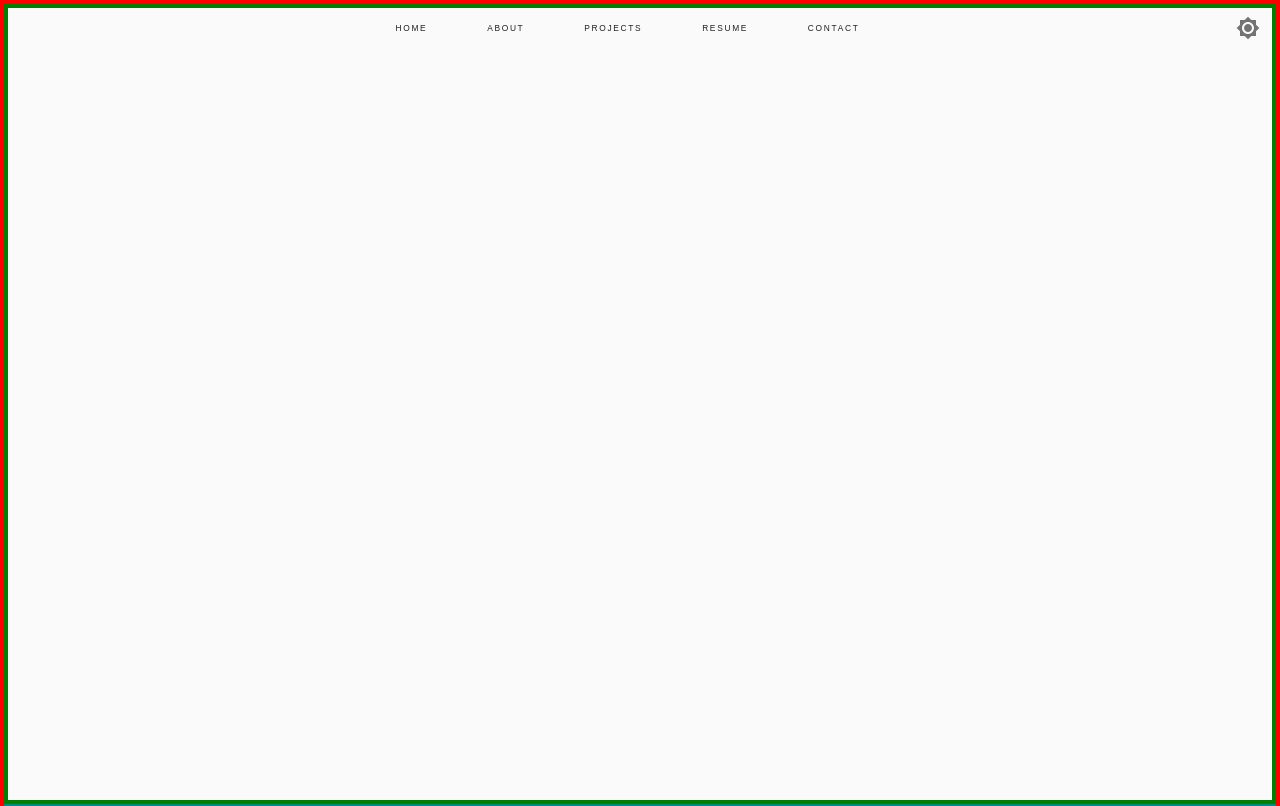
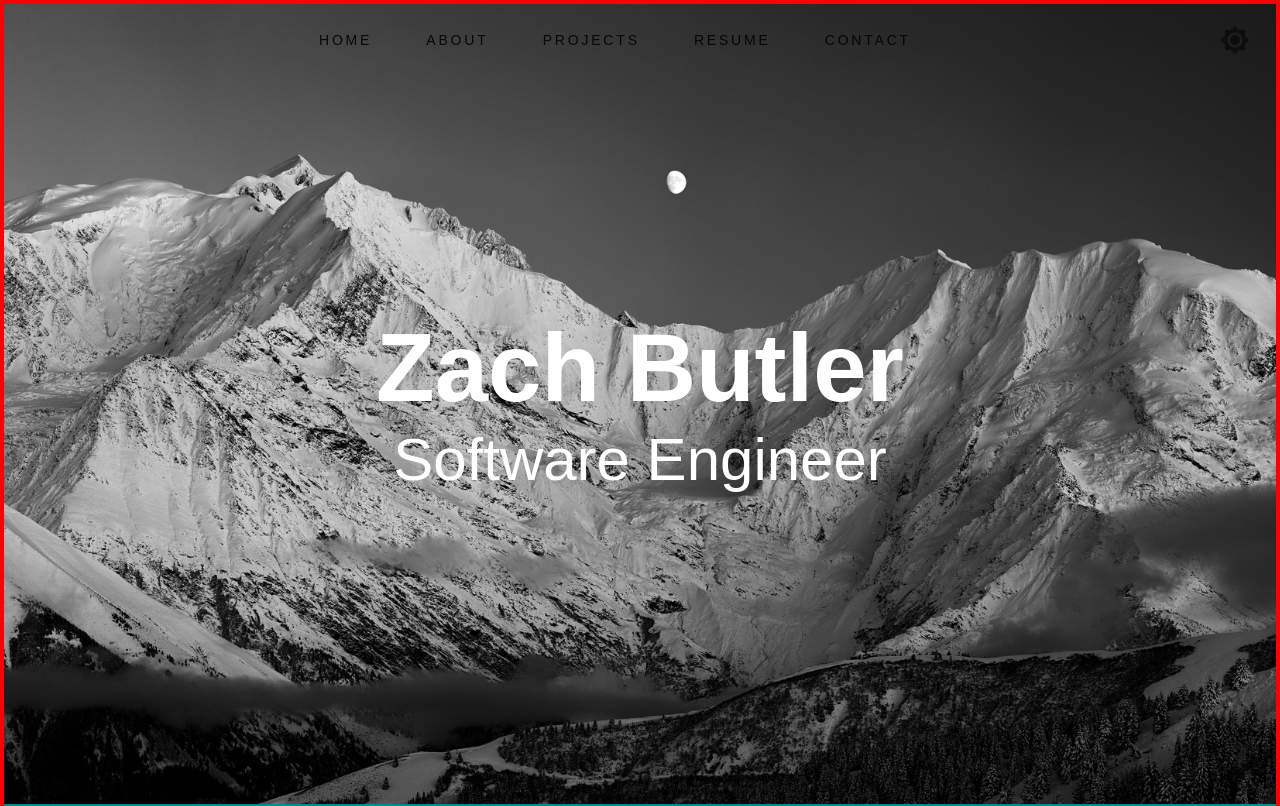
Before and after one commit to zach-ryan-butler/portfolio-site, a React app: page / in a window 1280 px wide. Shown: the top 806 px of the page. Built offline with nearby package versions, Linux system fonts and the light colour scheme; the HTML template or start-up script is replaced by a standard one.

Commit message:
add more stuff

```diff
--- a/src/components/app/App.js
+++ b/src/components/app/App.js
@@ -1,31 +1,35 @@
 import React, { useState } from 'react';
 import { BrowserRouter as Router, Route, Switch } from 'react-router-dom';
-import { createMuiTheme, ThemeProvider } from '@material-ui/core/styles';
+import {
+  createMuiTheme,
+  ThemeProvider,
+  responsiveFontSizes,
+} from '@material-ui/core/styles';
 import CssBaseline from '@material-ui/core/CssBaseline';
 
 import styles from './app.css';
 import Header from '../header/Header';
 import Container from '../container/Container';
 
-const darkTheme = createMuiTheme({
-  palette: {
-    type: 'dark',
-  },
-});
-
-const lightTheme = createMuiTheme({
-  palette: {
-    type: 'light',
-  },
-});
-
 export default function App() {
   const [light, setLight] = useState(true);
+  const palletType = light ? 'light' : 'dark';
+
+  let theme = createMuiTheme({
+    palette: {
+      type: palletType,
+    },
+    typography: {
+      fontFamily: 'sans-serif',
+    },
+  });
+
+  theme = responsiveFontSizes(theme);
 
   return (
     <main className={styles.root}>
       <Router>
-        <ThemeProvider theme={light ? lightTheme : darkTheme}>
+        <ThemeProvider theme={theme}>
           <CssBaseline />
           <Header setLight={setLight} light={light} />
           <Switch>
--- a/src/components/appLink/AppLink.js
+++ b/src/components/appLink/AppLink.js
@@ -2,12 +2,12 @@ import React from 'react';
 import { NavHashLink as RouterLink } from 'react-router-hash-link';
 import { Link } from '@material-ui/core';
 import { makeStyles } from '@material-ui/core/styles';
+import PropTypes from 'prop-types';
 
 const useStyles = makeStyles({
   link: {
     color: 'inherit',
-    fontFamily: 'Arial',
-    fontSize: '.6em',
+    fontSize: '1em',
     letterSpacing: '.2em',
     textTransform: 'uppercase',
     '&:hover': {
@@ -16,7 +16,7 @@ const useStyles = makeStyles({
   },
 });
 
-export default function AppLink({ path, title }) {
+function AppLink({ path, title }) {
   const classes = useStyles();
 
   return (
@@ -32,3 +32,10 @@ export default function AppLink({ path, title }) {
     </Link>
   );
 }
+
+AppLink.propTypes = {
+  path: PropTypes.string,
+  title: PropTypes.string,
+};
+
+export default AppLink;
--- a/src/components/drawer/Drawer.js
+++ b/src/components/drawer/Drawer.js
@@ -2,6 +2,9 @@ import React from 'react';
 import { makeStyles } from '@material-ui/core/styles';
 import { Drawer, List, IconButton } from '@material-ui/core';
 import DehazeIcon from '@material-ui/icons/Dehaze';
+import Brightness7Icon from '@material-ui/icons/Brightness7';
+import Brightness4Icon from '@material-ui/icons/Brightness4';
+import PropTypes from 'prop-types';
 
 import AppLink from '../appLink/AppLink';
 
@@ -12,14 +15,23 @@ const useStyles = makeStyles({
     flexDirection: 'column',
     justifyContent: 'space-around',
     marginLeft: '20px',
+    marginRight: '20px',
+  },
+  icon: {
+    width: '30px',
+    height: '30px',
   },
   iconButton: {
-    width: '25px',
-    height: '25px',
+    width: '50px',
+    height: '50px',
+  },
+  iconContainer: {
+    display: 'flex',
+    justifyContent: 'space-between',
   },
 });
 
-export default function AppDrawer() {
+function AppDrawer({ setLight, light }) {
   const classes = useStyles();
   const [open, setOpen] = React.useState(false);
 
@@ -37,20 +49,40 @@ export default function AppDrawer() {
   return (
     <>
       <IconButton className={classes.iconButton} onClick={toggleDrawer(true)}>
-        <DehazeIcon />
+        <DehazeIcon className={classes.icon} />
       </IconButton>
       <Drawer anchor={'top'} open={open} onClose={toggleDrawer(false)}>
         <List
+          onClick={toggleDrawer(false)}
           className={classes.list}
-          onClick={toggleDrawer(false)}
           onKeyDown={toggleDrawer(false)}
         >
-          <IconButton
-            className={classes.iconButton}
-            onClick={toggleDrawer(false)}
-          >
-            <DehazeIcon />
-          </IconButton>
+          <div className={classes.iconContainer}>
+            <IconButton className={classes.iconButton}>
+              <DehazeIcon className={classes.icon} />
+            </IconButton>
+            {light ? (
+              <IconButton
+                className={classes.iconButton}
+                onClick={event => {
+                  setLight(false);
+                  event.stopPropagation();
+                }}
+              >
+                <Brightness7Icon className={classes.icon} />
+              </IconButton>
+            ) : (
+              <IconButton
+                className={classes.iconButton}
+                onClick={event => {
+                  setLight(true);
+                  event.stopPropagation();
+                }}
+              >
+                <Brightness4Icon className={classes.icon} />
+              </IconButton>
+            )}
+          </div>
           <AppLink path='/#section-home' title='Home' />
           <AppLink path='/about#section-about' title='About' />
           <AppLink path='/projects#section-projects' title='Projects' />
@@ -61,3 +93,10 @@ export default function AppDrawer() {
     </>
   );
 }
+
+AppDrawer.propTypes = {
+  setLight: PropTypes.func,
+  light: PropTypes.bool,
+};
+
+export default AppDrawer;
--- a/src/components/header/Header.js
+++ b/src/components/header/Header.js
@@ -5,21 +5,23 @@ import Brightness7Icon from '@material-ui/icons/Brightness7';
 import Brightness4Icon from '@material-ui/icons/Brightness4';
 import AppDrawer from '../drawer/Drawer';
 import useMediaQuery from '@material-ui/core/useMediaQuery';
+import PropTypes from 'prop-types';
 
 import AppLink from '../appLink/AppLink';
 
 const useStyles = makeStyles(theme => ({
   root: {
-    [theme.breakpoints.up('sm')]: {
+    [theme.breakpoints.up('md')]: {
       flexDirection: 'row',
       justifyContent: 'space-between',
       alignItems: 'center',
       boxShadow: 'none',
       paddingLeft: '20px',
       paddingRight: '20px',
-      height: '56px',
+      height: '10%',
     },
-    [theme.breakpoints.down('sm')]: {
+    [theme.breakpoints.down('md')]: {
+      height: '10%',
       boxShadow: 'none',
       paddingLeft: '20px',
     },
@@ -27,32 +29,26 @@ const useStyles = makeStyles(theme => ({
   drawerContainer: {
     display: 'flex',
     alignItems: 'center',
-    height: '56px',
+    height: '100%',
   },
   toolbar: {
-    width: '40vw',
+    width: '50vw',
     justifyContent: 'space-between',
   },
-  link: {
-    color: 'default',
-    fontFamily: 'Arial',
-    fontSize: '.6em',
-    letterSpacing: '.2em',
-    textTransform: 'uppercase',
-    '&:hover': {
-      textDecoration: 'none',
-    },
+  icon: {
+    width: '30px',
+    height: '30px',
   },
   iconButton: {
-    width: '25px',
-    height: '25px',
+    width: '50px',
+    height: '50px',
   },
 }));
 
-export default function Header({ setLight, light }) {
+function Header({ setLight, light }) {
   const classes = useStyles();
   const theme = useTheme();
-  const showSmUp = useMediaQuery(theme.breakpoints.up('sm'));
+  const showMdUp = useMediaQuery(theme.breakpoints.up('md'));
 
   const [isTransparent, setTransparent] = useState('transparent');
 
@@ -70,7 +66,7 @@ export default function Header({ setLight, light }) {
 
   return (
     <AppBar color={isTransparent} className={classes.root}>
-      {showSmUp ? (
+      {showMdUp ? (
         <>
           <div />
           <Toolbar className={classes.toolbar}>
@@ -86,22 +82,33 @@ export default function Header({ setLight, light }) {
               className={classes.iconButton}
               onClick={() => setLight(false)}
             >
-              <Brightness7Icon />
+              <Brightness7Icon className={classes.icon} />
             </IconButton>
           ) : (
             <IconButton
               className={classes.iconButton}
               onClick={() => setLight(true)}
             >
-              <Brightness4Icon />
+              <Brightness4Icon className={classes.icon} />
             </IconButton>
           )}
         </>
       ) : (
         <div className={classes.drawerContainer}>
-          <AppDrawer />
+          <AppDrawer
+            setLight={setLight}
+            light={light}
+            className={classes.drawerIcon}
+          />
         </div>
       )}
     </AppBar>
   );
 }
+
+Header.propTypes = {
+  setLight: PropTypes.func,
+  light: PropTypes.bool,
+};
+
+export default Header;
--- a/src/components/header/header.css
+++ /dev/null
@@ -1,6 +0,0 @@
-.root {
-  width: 100%;
-  height: 10vh;
-  box-sizing: border-box;
-  border: 4px solid purple;
-}
--- a/src/components/home/Home.js
+++ b/src/components/home/Home.js
@@ -1,7 +1,46 @@
 import React from 'react';
+import { Container, Typography, Box } from '@material-ui/core';
+import { makeStyles } from '@material-ui/core/styles';
 
-import styles from './home.css';
+import backgroundImage from '../../assets/mountains-at-night.jpg';
+
+const useStyles = makeStyles({
+  root: {
+    display: 'flex',
+    justifyContent: 'center',
+    alignItems: 'center',
+    height: '100vh',
+    backgroundImage: `url(${backgroundImage})`,
+    backgroundPosition: 'center',
+    backgroundRepeat: 'no-repeat',
+    backgroundSize: 'cover',
+    color: 'white',
+  },
+  contentContainer: {
+    display: 'flex',
+    flexDirection: 'column',
+    alignItems: 'center',
+  },
+});
 
 export default function Home() {
-  return <section id='section-home' className={styles.root}></section>;
+  const classes = useStyles();
+  return (
+    <Container
+      maxWidth={false}
+      disableGutters={true}
+      component='section'
+      id='section-home'
+      className={classes.root}
+    >
+      <Box className={classes.contentContainer}>
+        <Typography style={{ fontWeight: 600 }} variant='h1' component='h1'>
+          Zach Butler
+        </Typography>
+        <Typography style={{ fontWeight: 100 }} variant='h2' component='h2'>
+          Software Engineer
+        </Typography>
+      </Box>
+    </Container>
+  );
 }
--- a/src/components/home/home.css
+++ /dev/null
@@ -1,6 +0,0 @@
-.root {
-  width: 100%;
-  height: 100vh;
-  border: 4px solid green;
-  box-sizing: border-box;
-}
```
Also changed, not shown: src/assets/mountains-at-night.jpg (added).
